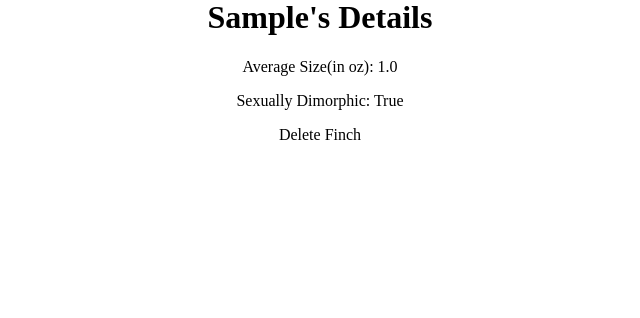
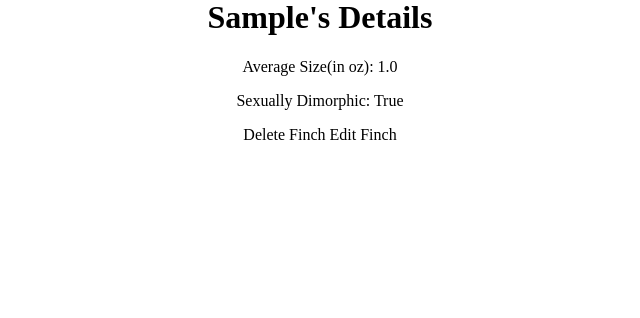
Before and after one commit to Madfarm/finch-collector, a Django app: page /finches/1 in a window 1280 px wide. Shown: the part 168-486 px from the top of the page, without its empty margins (328-968 px from the left). Run offline with Django 4.2, Linux system fonts and the light colour scheme; tables that the repository leaves empty hold one stand-in row (values such as "Sample post").

Commit message:
Add edit functionality

```diff
--- a/main_app/templates/finches/details.html
+++ b/main_app/templates/finches/details.html
@@ -9,7 +9,10 @@
     <p>Average Size(in oz): {{ finch.mass }}</p>
     <p>Sexually Dimorphic: {{ finch.sexual_dimorphism }}</p>
 
-    <a href="{% url 'finch_delete' finch.id %}">Delete Finch</a>
+    <div class="finch-buttons">
+        <a href="{% url 'finch_delete' finch.id %}">Delete Finch</a>
+        <a href="{% url 'finch_update' finch.id %}">Edit Finch</a>
+    </div>
 
 </div>
 
--- a/main_app/templates/main_app/finch_form.html
+++ b/main_app/templates/main_app/finch_form.html
@@ -3,6 +3,7 @@
 {% block content %}
 
     {% if object %}
+    <h1>Edit {{ object.species }}</h1>
     {% else %}
     <h1>Add a Finch</h1>
     {% endif %}
--- a/main_app/urls.py
+++ b/main_app/urls.py
@@ -7,5 +7,6 @@ urlpatterns = [
     path('about/', views.about, name="about"),
     path('finches/<int:finch_id>', views.finches_details, name='details'),
     path('finches/create', views.FinchCreate.as_view(), name="finch_create"),
-    path('finches/<int:pk>/delete', views.FinchDelete.as_view(), name='finch_delete')
+    path('finches/<int:pk>/delete', views.FinchDelete.as_view(), name='finch_delete'),
+    path('finches/<int:pk>/update', views.FinchUpdate.as_view(), name='finch_update')
 ]
--- a/main_app/views.py
+++ b/main_app/views.py
@@ -29,3 +29,7 @@ class FinchCreate(CreateView):
 class FinchDelete(DeleteView):
     model = Finch
     success_url = '/finches'
+
+class FinchUpdate(UpdateView):
+    model = Finch
+    fields = '__all__'
```
